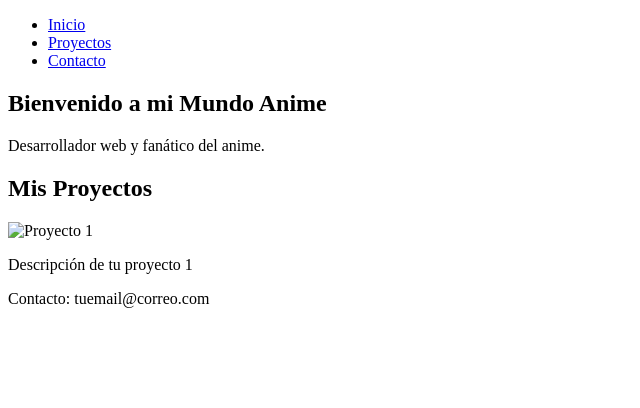
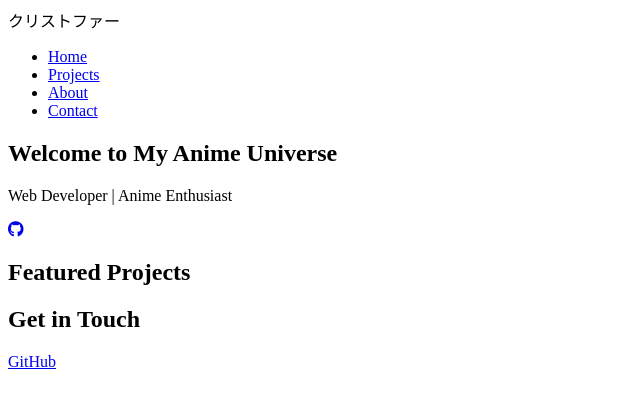
Before and after one commit to Cristofer543/Cristofer543.github.io, a plain HTML site: page index.html in a window 1280 px wide. Shown: the whole page, without its empty margins (0-640 px from the left). Drawn offline with Linux system fonts and the light colour scheme; no server answers.

Commit message:
Update index.html

```diff
--- a/index.html
+++ b/index.html
@@ -3,40 +3,73 @@
 <head>
     <meta charset="UTF-8">
     <meta name="viewport" content="width=device-width, initial-scale=1.0">
-    <title>Mi Portafolio Anime</title>
+    <title>Cristofer's Anime Portfolio</title>
     <link rel="stylesheet" href="styles.css">
+    <link rel="stylesheet" href="https://cdnjs.cloudflare.com/ajax/libs/font-awesome/6.0.0/css/all.min.css">
 </head>
 <body>
-    <header>
+    <header class="glass-nav">
         <nav>
+            <div class="logo">クリストファー</div>
             <ul>
-                <li><a href="#inicio">Inicio</a></li>
-                <li><a href="#proyectos">Proyectos</a></li>
-                <li><a href="#contacto">Contacto</a></li>
+                <li><a href="#home">Home</a></li>
+                <li><a href="#projects">Projects</a></li>
+                <li><a href="#about">About</a></li>
+                <li><a href="#contact">Contact</a></li>
             </ul>
         </nav>
     </header>
 
-    <section id="inicio" class="hero">
-        <div class="contenedor">
-            <h1>Bienvenido a mi Mundo Anime</h1>
-            <p>Desarrollador web y fanático del anime.</p>
-        </div>
-    </section>
+    <main>
+        <section id="home" class="hero">
+            <div class="container">
+                <h1 class="glitch-text">Welcome to My Anime Universe</h1>
+                <p class="subtitle">Web Developer | Anime Enthusiast</p>
+                <div class="social-links">
+                    <a href="https://github.com/Cristofer543" target="_blank"><i class="fab fa-github"></i></a>
+                </div>
+            </div>
+        </section>
 
-    <section id="proyectos">
-        <h2>Mis Proyectos</h2>
-        <div class="proyecto">
-            <img src="proyecto1.jpg" alt="Proyecto 1">
-            <p>Descripción de tu proyecto 1</p>
-        </div>
-        <!-- Añadir más proyectos -->
-    </section>
+        <section id="projects" class="projects-grid">
+            <h2>Featured Projects</h2>
+            <div id="github-projects"></div>
+        </section>
 
-    <footer id="contacto">
-        <p>Contacto: tuemail@correo.com</p>
-    </footer>
+        <footer id="contact">
+            <div class="container">
+                <h2>Get in Touch</h2>
+                <div class="contact-links">
+                    <a href="https://github.com/Cristofer543" target="_blank">GitHub</a>
+                </div>
+            </div>
+        </footer>
+    </main>
 
-    <script src="scripts.js"></script>
+    <script>
+        // Fetch GitHub projects
+        async function fetchGitHubProjects() {
+            try {
+                const response = await fetch('https://api.github.com/users/Cristofer543/repos');
+                const projects = await response.json();
+                const projectsContainer = document.getElementById('github-projects');
+
+                projects.forEach(project => {
+                    const projectCard = document.createElement('div');
+                    projectCard.className = 'project-card';
+                    projectCard.innerHTML = `
+                        <h3>${project.name}</h3>
+                        <p>${project.description || 'No description available'}</p>
+                        <a href="${project.html_url}" target="_blank">View Project</a>
+                    `;
+                    projectsContainer.appendChild(projectCard);
+                });
+            } catch (error) {
+                console.error('Error fetching projects:', error);
+            }
+        }
+
+        fetchGitHubProjects();
+    </script>
 </body>
 </html>
```
